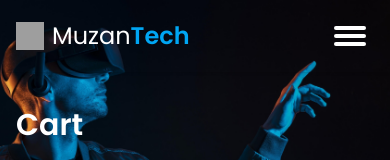
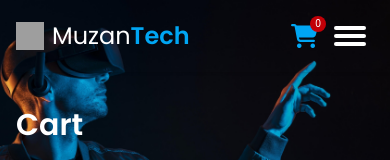
Before and after one commit to kent0012/vite-react-app, a React (Vite) app: page /vite-react-app/cart in a window 390 px wide. Shown: the top 160 px of the page. Built offline with nearby package versions, Linux system fonts and the light colour scheme; grey boxes are pictures that could not be loaded.

Commit message:
Add cart icon and count to mobile navigation menu

```diff
--- a/src/components/Navigation.jsx
+++ b/src/components/Navigation.jsx
@@ -63,9 +63,23 @@ const Navigation = () => {
               <span className="text-sky-500 font-semibold">Tech</span>
             </h2>
           </NavLink>
+          <div className="flex items-center space-x-4 md:hidden ">
+            <NavLink
+              to="/cart"
+              className={({ isActive }) =>
+                `text-2xl hover:text-sky-500 transition-colors duration-200 capitalize relative ${
+                  isActive ? "text-sky-500 " : ""
+                }`
+              }
+            >
+              <i className="fa-solid fa-cart-shopping"></i>
+              <p className="absolute -top-1 -right-2 bg-red-700 text-white text-[10px] rounded-full w-4 h-4 flex items-center justify-center">
+                {cartCount}
+              </p>
+            </NavLink>
             <button
               onClick={showMobileMenu}
-            className="relative w-10 h-10 block items-center justify-center cursor-pointer md:hidden "
+              className="relative w-10 h-10 block items-center justify-center cursor-pointer "
             >
               <span
                 className={`block w-8 h-1 ${
@@ -80,6 +94,7 @@ const Navigation = () => {
             }`}
               ></span>
             </button>
+          </div>
         </div>
         <ul
           className={`${
```
Lines whose indentation alone changed are shown as unchanged.
